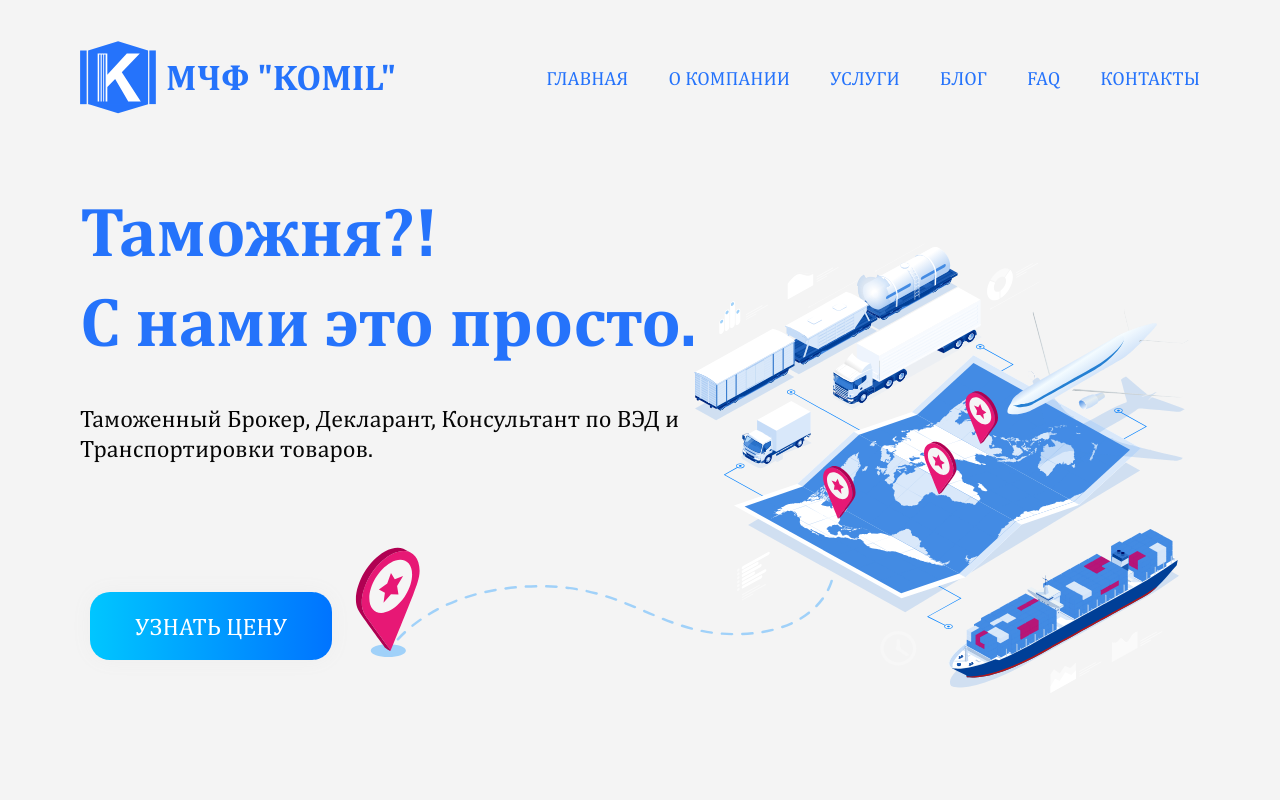
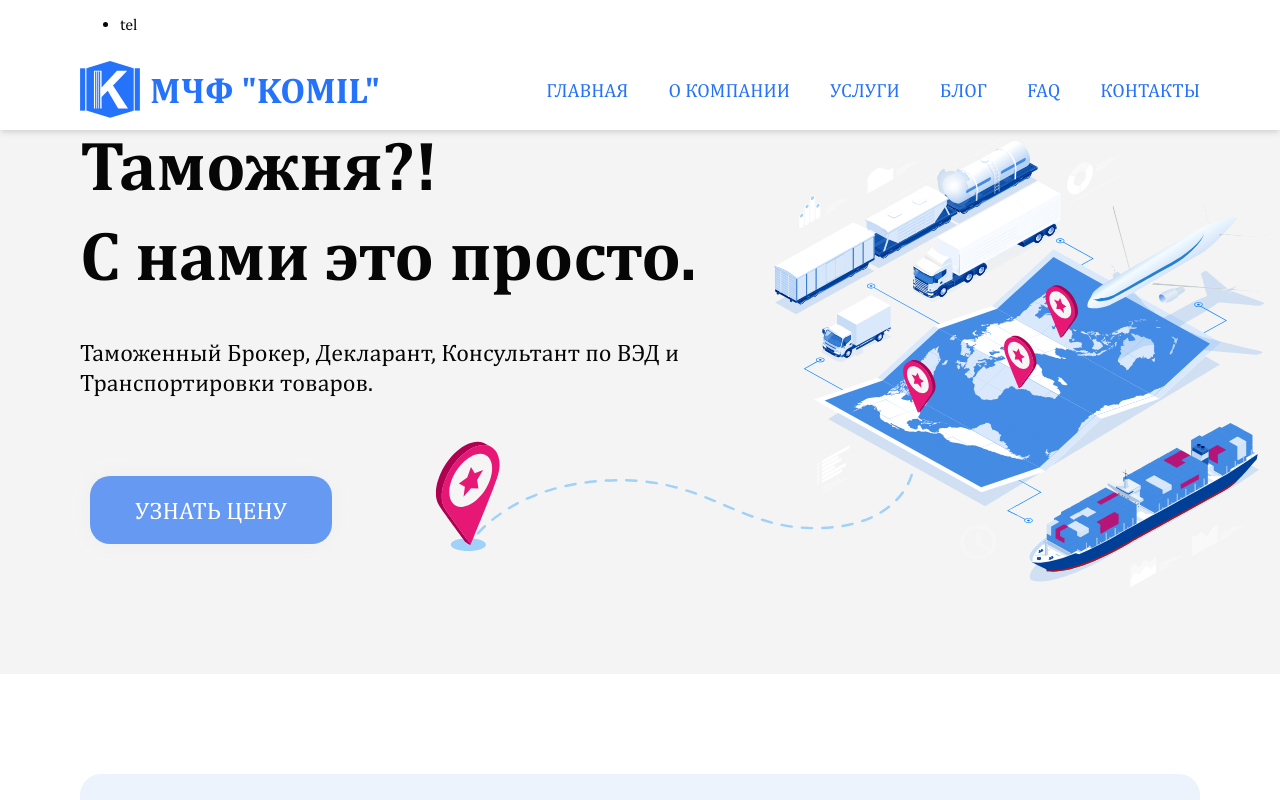
Before and after one commit to oybek94/decl.uz, a plain HTML site: page index.html in a window 1280 px wide. Shown: the top 800 px of the page. Drawn offline with nearby package versions, Linux system fonts and the light colour scheme.

Commit message:
added header new top menu

```diff
--- a/Sass/main-page/_header.scss
+++ b/Sass/main-page/_header.scss
@@ -1,8 +1,4 @@
 .header {
-   background-color: rgba(144, 144, 144, 0.1);
-   padding-top: 40px;
-   padding-bottom: 40px;
-   margin-bottom: 100px;
 
      //Small screens, laptops
      @media screen and (max-width: 1024px){
--- a/Sass/main-page/_header__nav.scss
+++ b/Sass/main-page/_header__nav.scss
@@ -1,13 +1,18 @@
+.header {
+   position: fixed;
+   top: 0;
+   width: 100%;
+   z-index: 1;
+   background-color: #fff;
+   box-shadow: rgba(0, 0, 0, 0.1) 0px 4px 6px -1px, rgba(0, 0, 0, 0.06) 0px 2px 4px -1px;
+}
+
 .header__nav {
-   display: flex;
-   justify-content: space-between;
-   flex-wrap: wrap;
-   align-items: center;
+
    width: 100%;
    height: auto;
    margin: 0 auto;
-   margin-bottom: 150px;
-
+   padding: 10px 0;
 
    //Laptops
    @media screen and (min-width: 1201px) and (max-width: 1440px){
@@ -23,6 +28,17 @@
    @media screen and (max-width: 768px){
       margin-bottom: 40px;
    }
+}
+
+.header__nav__container {
+   display: flex;
+   justify-content: space-between;
+   flex-wrap: wrap;
+   align-items: center;
+}
+
+nav.header__nav.aos-init.aos-animate {
+   margin-bottom: 0;
 }
 
 .header__nav__logo {
--- a/Sass/main-page/_hero.scss
+++ b/Sass/main-page/_hero.scss
@@ -1,5 +1,9 @@
 .hero {
+   margin-top: 80px;
+   margin-bottom: 100px;
+   padding-top: 40px;
    padding-bottom: 150px;
+   background-color: rgba(144, 144, 144, 0.1);
    background-image: url("/img/location.svg");
    background-size: contain;
    background-repeat: no-repeat;
@@ -27,7 +31,7 @@
    font-weight: bold;
    font-size: 4.375rem;
    line-height: 129%;
-   color: $primary-color;
+   color: $text-color;
    margin: 0;
 
    //iPads, Tablets
@@ -45,7 +49,7 @@
    max-width: 610px;
    font-size: 1.5rem;
    line-height: 125%;
-   padding-bottom: 150px;
+   padding-bottom: 100px;
    margin: 0;
 
      //Small screens, laptops
@@ -66,8 +70,8 @@
 }
 
 
-.btn-grad {background-image: linear-gradient(to right, #00c6ff 0%, #0072ff  51%, #00c6ff  100%)}
 .btn-grad {
+   background-color: #6699f2;
    margin: 10px;
    padding: 20px 45px;
    font-size: 1.5rem;
@@ -79,10 +83,10 @@
    box-shadow: 0 0 20px #eee;
    border-radius: 20px;
    text-decoration: none;
+
+   &:hover {
+      background-color: $primary-color;
+      color: #fff;
+      text-decoration: none;
+   }
  }
-
- .btn-grad:hover {
-   background-position: right center; /* change the direction of the change here */
-   color: #fff;
-   text-decoration: none;
- }
--- a/index.html
+++ b/index.html
@@ -52,10 +52,18 @@
 
 <body>
    <header class="header">
-      <div class="container header__container">
+      <div class="header__top">
+         <div class="container">
+            <ul class="header__top__list">
+               <li class="header__top__item">tel</li>
+            </ul>
+         </div>
+      </div>
+
       <nav class="header__nav" data-aos="fade-down">
+         <div class="container header__nav__container">
             <a class="header__nav__logo" href="/index.html">
-               <img class="header__nav__logo__img" src="/img/komil-logo.svg" width="86" height="80"
+               <img class="header__nav__logo__img" src="/img/komil-logo.svg" width="70" height="70"
                   alt="Декларант в фергане"> МЧФ "KOMIL"
             </a>
 
@@ -76,16 +84,17 @@
                   <li class="header__nav__item"><a class="header__nav__link" href="/contacts.html">КОНТАКТЫ</a></li>
                </ul>
             </div>
-
+         </div>
       </nav>
+   </header>
 
    <div class="hero" data-aos="slide-right">
+      <div class="container">
          <h1 class="hero__title">Таможня?! <br> С нами это просто.</h1>
          <p class="hero__desc">Таможенный Брокер, Декларант, Консультант по ВЭД и Транспортировки товаров.</p>
          <a class="btn-grad" href="tel:+998911187007">Узнать цену</a>
       </div>
    </div>
-   </header>
 
    <section class="discount">
       <div class="container discount__container">
```
Also changed, not shown: css/main.css, 1 other file. Lines whose indentation alone changed are shown as unchanged.
